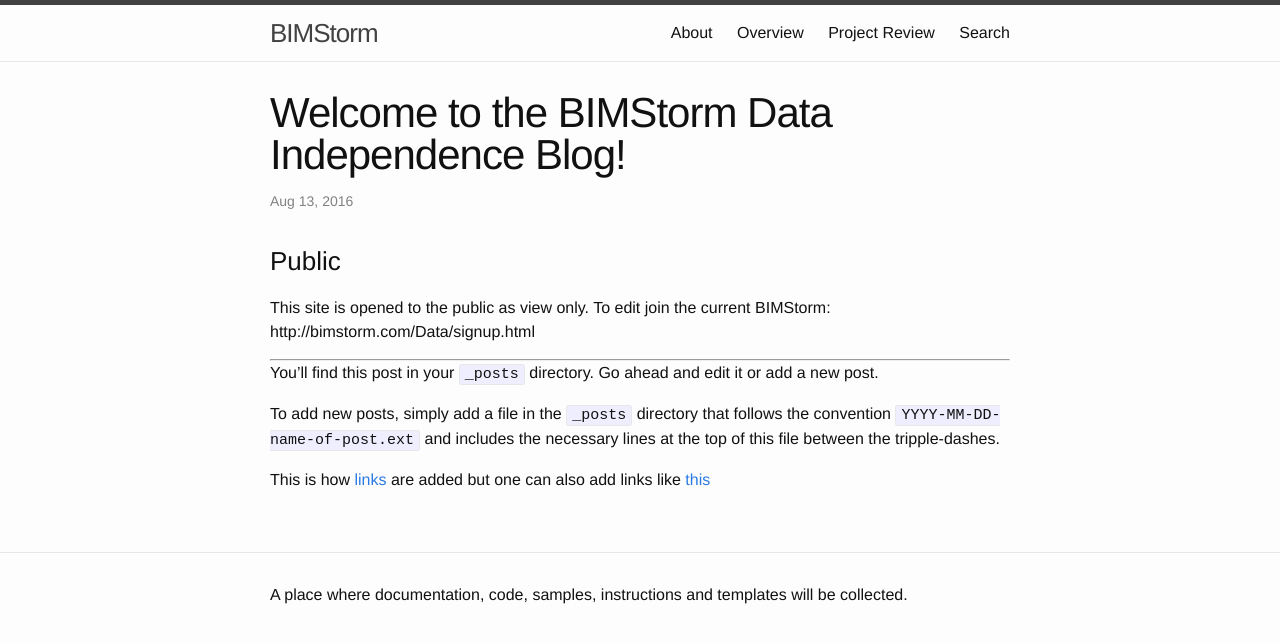
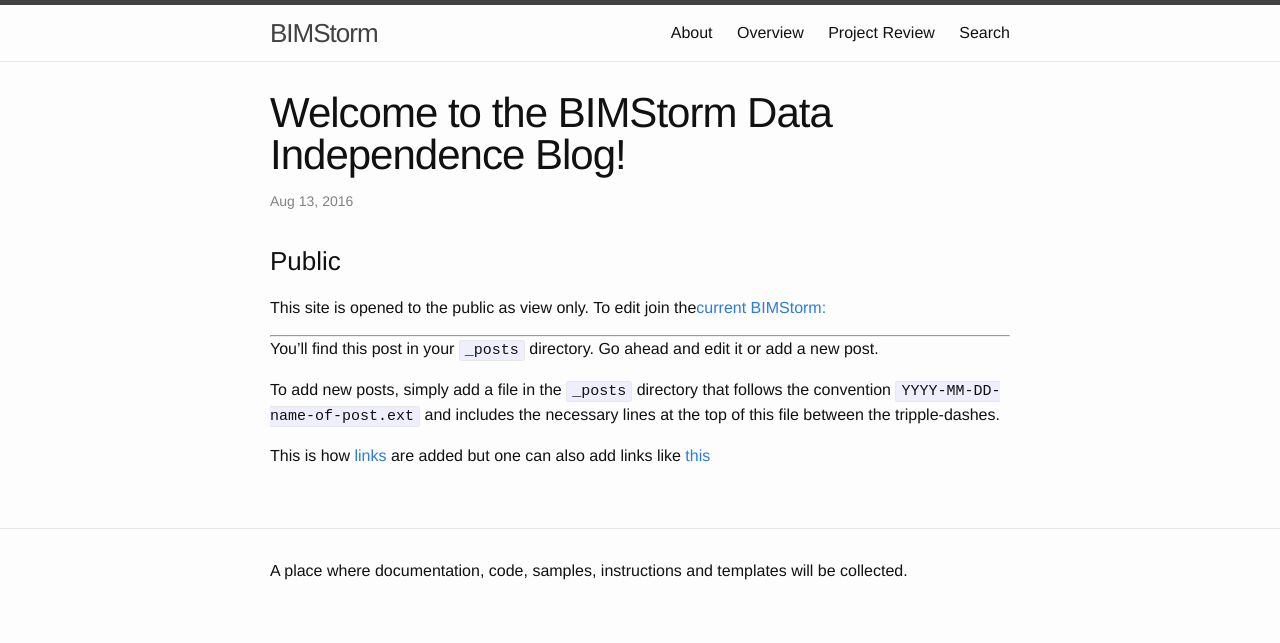
Before and after one commit to buildingSMARTalliance/BIMStorm, a Jekyll site: the page built from _posts/2016-08-12-welcome-BIMSTorm.markdown, in a window 1280 px wide. Shown: the top 643 px of the page. Built offline with Jekyll 4.4.1, drawn with Linux system fonts in a browser that asks for light colours.

Commit message:
Update 2016-08-12-welcome-BIMSTorm.markdown

```diff
--- a/_posts/2016-08-12-welcome-BIMSTorm.markdown
+++ b/_posts/2016-08-12-welcome-BIMSTorm.markdown
@@ -7,7 +7,8 @@
 ---
 ### Public
 This site is opened to the public as view only.
-To edit join the current BIMStorm: http://bimstorm.com/Data/signup.html
+To edit join the[current BIMStorm: ](http://bimstorm.com/Data/signup.html)
+
 
 ---
 You’ll find this post in your `_posts` directory. Go ahead and edit it or add a new post.
```
